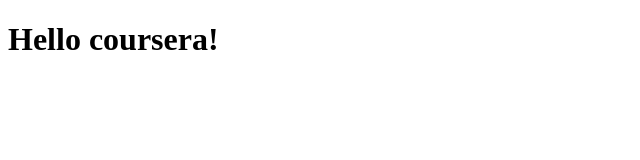
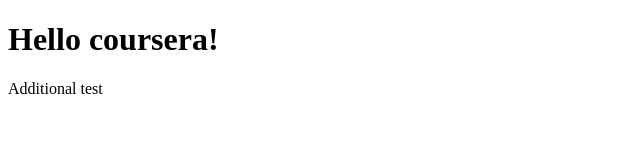
Before and after one commit to tomkp77/coursera-css, a plain HTML site: page site/index.html in a window 1280 px wide. Shown: the whole page, without its empty margins (0-640 px from the left). Drawn offline with Linux system fonts and the light colour scheme.

Commit message:
Initial commit 2

```diff
--- a/site/index.html
+++ b/site/index.html
@@ -6,5 +6,6 @@
 </head>
 <body>
     <h1>Hello coursera!</h1>
+    <p>Additional test</p>
 </body>
 </html>
```
